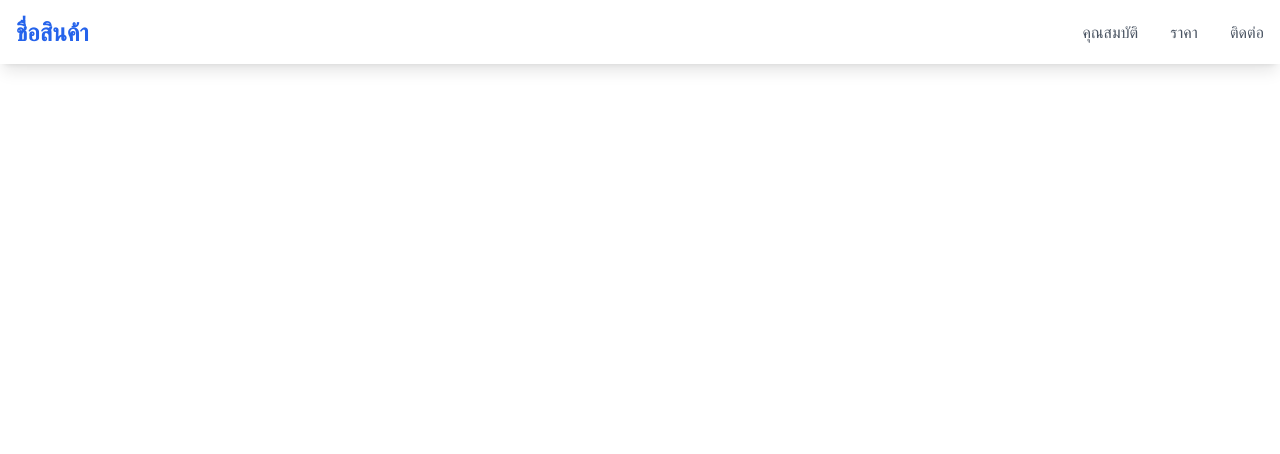
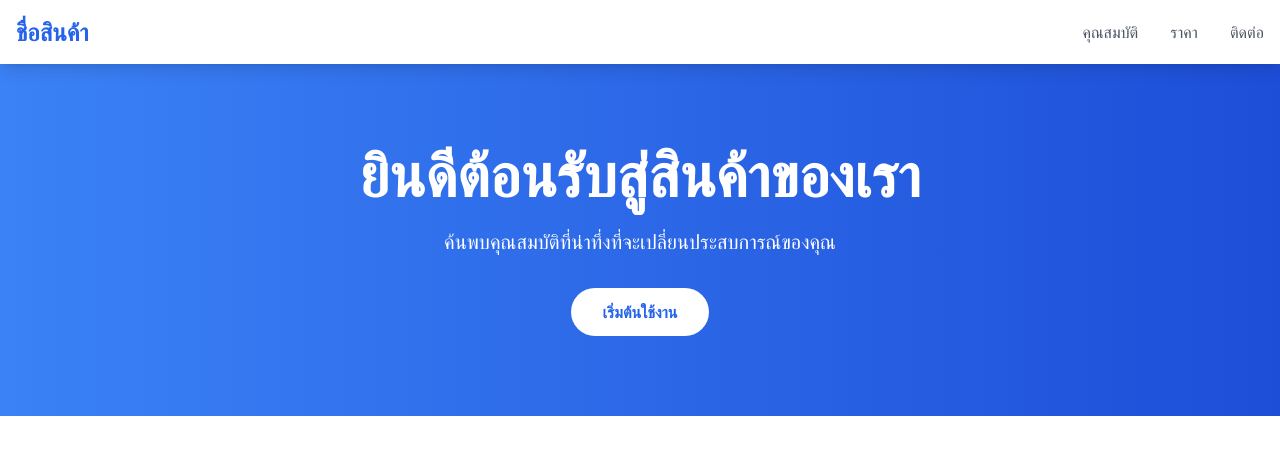
Before and after one commit to Pathamapo/product-landing-page, a plain HTML site: page index.html in a window 1280 px wide. Drawn offline with nearby package versions, Linux system fonts and the light colour scheme.

Commit message:
เพิ่มสวน ่ Hero และปุ่ มเรียกให ้ดําเนินการ

```diff
--- a/index.html
+++ b/index.html
@@ -25,7 +25,24 @@
  </header>
 
  <main>
- <!-- เนื้อหาหลัก -->
+    <main class="pt-16">
+        <section class="bg-gradient-to-r from-blue-500 to-blue-700 text-white py-20">
+        <div class="container mx-auto px-4">
+        <div class="flex flex-col items-center text-center">
+        <h1 class="text-4xl md:text-6xl font-bold mb-6">
+        ยินดีต้อนรับสู่สินค้าของเรา
+        </h1>
+        <p class="text-xl mb-8 max-w-2xl">
+        ค้นพบคุณสมบัติที่น่าทึ่งที่จะเปลี่ยนประสบการณ์ของคุณ
+        </p>
+        <button class="bg-white text-blue-600 px-8 py-3 rounded-full font-semibold hover:bg-blue-50 tra
+       nsition-colors">
+        เริ่มต้นใช้งาน
+        </button>
+        </div>
+        </div>
+        </section>
+       </main>
  </main>
 
  <footer>
```
